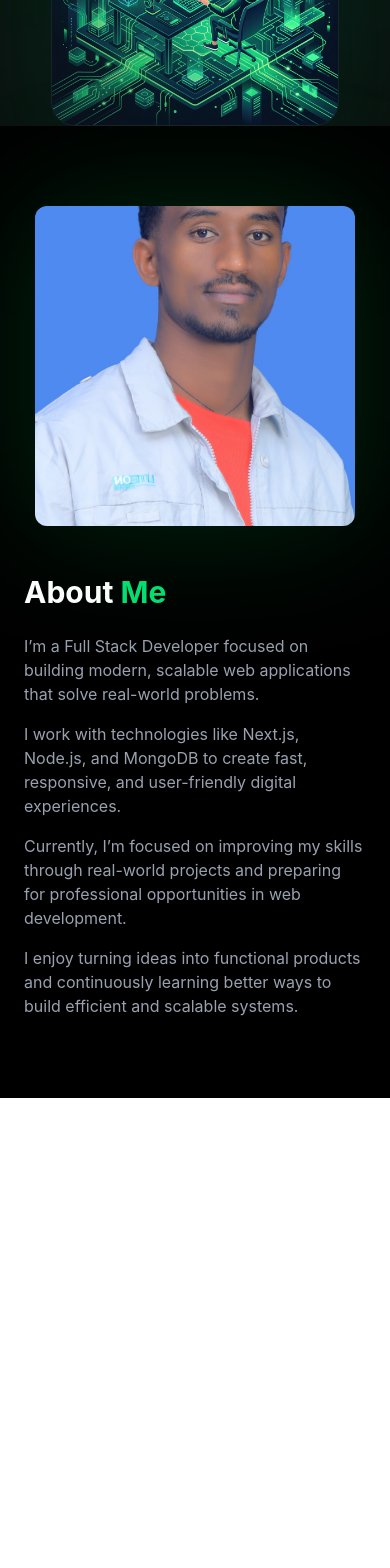
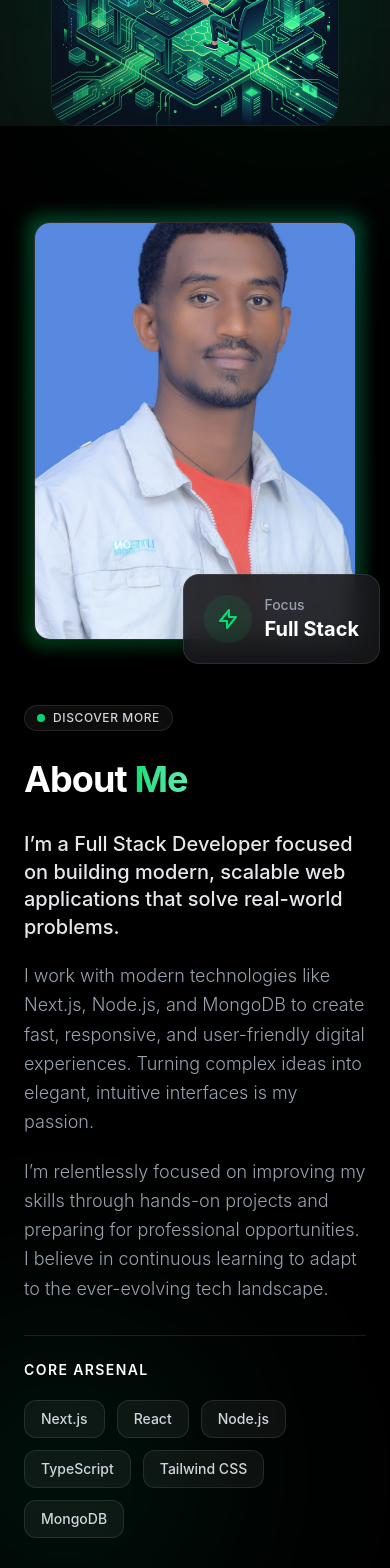
Before and after one commit to Teshome-Worku/FUTURE_FS_01, a Next.js app in the folder apps/frontend/: page / in a window 390 px wide. Shown: the part 780-2348 px from the top of the page. Before the commit the page ends 1878 px from the top, so only its background shows below. Built offline with nearby package versions, Linux system fonts and the light colour scheme.

Commit message:
feat: implement responsive Navbar component and initial About section structure

```diff
--- a/apps/frontend/src/components/Navbar.tsx
+++ b/apps/frontend/src/components/Navbar.tsx
@@ -98,6 +98,7 @@ export default function Navbar() {
                         href={hireMeHref}
                         id="navbar-hire-me"
                         title="Whatsapp"
+                        target="_blank"
                         // onClick={() => setActiveLink("#contact")}
                         className="group hidden md:inline-flex items-center gap-2 px-5 py-2.5 text-sm font-semibold rounded-lg
               bg-emerald-500 text-[#0a0f0d]
@@ -184,6 +185,7 @@ export default function Navbar() {
                             setActiveLink("#contact");
                             setMobileOpen(false);
                         }}
+                        target="_blank"
                         className="mt-4 flex items-center justify-center gap-2 w-full px-5 py-3 text-sm font-semibold rounded-lg
               bg-emerald-500 text-[#0a0f0d]
               hover:bg-emerald-400 hover:shadow-[0_0_24px_rgba(52,211,153,0.35)]
--- a/apps/frontend/src/sections/About.tsx
+++ b/apps/frontend/src/sections/About.tsx
@@ -1,45 +1,95 @@
 import Image from "next/image";
 import aboutImage from "@/assets/profile.jpg"
+
 export default function About() {
+    const skills = [
+        "Next.js", "React", "Node.js", "TypeScript", "Tailwind CSS", "MongoDB"
+    ];
+
     return (
-        <section className="bg-black text-white px-6 py-20" id="about">
-            <div className="max-w-6xl mx-auto grid md:grid-cols-2 gap-12 items-center">
+        <section className="bg-black text-white px-6 py-24 relative overflow-hidden" id="about">
+            {/* Background Decorations */}
+            <div className="absolute top-0 left-0 w-full h-full overflow-hidden pointer-events-none z-0">
+                <div className="absolute -top-1/4 -right-1/4 w-96 h-96 bg-green-500/10 blur-[120px] rounded-full mix-blend-screen"></div>
+                <div className="absolute bottom-0 -left-1/4 w-80 h-80 bg-emerald-500/10 blur-[100px] rounded-full mix-blend-screen"></div>
+            </div>
+
+            <div className="max-w-6xl mx-auto grid lg:grid-cols-2 gap-16 lg:gap-20 items-center relative z-10">
 
                 {/* LEFT - IMAGE */}
-                <div className="flex justify-center">
-                    <div className="relative">
-                        {/* Glow */}
-                        <div className="absolute inset-0 bg-green-500/20 blur-3xl rounded-xl"></div>
+                <div className="flex justify-center relative group">
+                    <div className="relative isolate z-10">
+                        {/* Interactive Glow Behind Image */}
+                        <div className="absolute -inset-2 bg-gradient-to-tr from-green-500 to-emerald-400 rounded-2xl blur opacity-30 group-hover:opacity-60 transition duration-700"></div>
 
+                        <div className="relative rounded-2xl overflow-hidden border border-white/10 bg-zinc-900 shadow-2xl transition-transform duration-700 group-hover:-translate-y-2">
                             <Image
                                 src={aboutImage}
                                 alt="About me"
-                            className="relative w-80 h-80 object-cover rounded-xl"
+                                className="relative w-80 sm:w-96 h-[26rem] sm:h-[30rem] object-cover object-center grayscale-[15%] group-hover:grayscale-0 transition-all duration-700 hover:scale-105"
                             />
+                        </div>
+
+                        {/* Decorative floating badge */}
+                        <div className="absolute -bottom-6 -right-6 lg:-right-10 bg-zinc-900/90 backdrop-blur-md border border-white/10 p-5 rounded-2xl shadow-2xl shadow-black/50 transform group-hover:-translate-y-4 group-hover:-rotate-3 transition-all duration-500 z-20">
+                            <div className="flex items-center gap-3">
+                                <div className="w-12 h-12 rounded-full bg-green-500/10 flex items-center justify-center text-green-400">
+                                    <svg xmlns="http://www.w3.org/2000/svg" className="h-6 w-6" fill="none" viewBox="0 0 24 24" stroke="currentColor">
+                                        <path strokeLinecap="round" strokeLinejoin="round" strokeWidth={2} d="M13 10V3L4 14h7v7l9-11h-7z" />
+                                    </svg>
+                                </div>
+                                <div>
+                                    <p className="text-sm text-gray-400 font-medium">Focus</p>
+                                    <p className="text-xl font-bold text-white">Full Stack</p>
+                                </div>
+                            </div>
+                        </div>
                     </div>
                 </div>
 
                 {/* RIGHT - CONTENT */}
-                <div>
-                    <h2 className="text-3xl md:text-4xl font-bold mb-6">
-                        About <span className="text-green-400">Me</span>
+                <div className="space-y-8">
+                    {/* Header */}
+                    <div className="space-y-3">
+                        <div className="inline-flex items-center gap-2 px-3 py-1 rounded-full bg-white/5 border border-white/10">
+                            <span className="w-2 h-2 rounded-full bg-green-400 animate-pulse"></span>
+                            <span className="text-gray-300 text-xs font-medium uppercase tracking-wider">Discover More</span>
+                        </div>
+                        <h2 className="text-4xl md:text-5xl lg:text-6xl font-bold tracking-tight mt-4">
+                            About <span className="text-transparent bg-clip-text bg-gradient-to-r from-green-400 to-emerald-300">Me</span>
                         </h2>
+                    </div>
 
-                    <p className="text-gray-400 mb-4">
+                    {/* Text content with improved typography */}
+                    <div className="space-y-5 text-gray-400 leading-relaxed text-lg font-light">
+                        <p className="text-gray-200 font-medium text-xl leading-snug">
                             I’m a Full Stack Developer focused on building modern, scalable web applications that solve real-world problems.
                         </p>
 
-                    <p className="text-gray-400 mb-4">
-                        I work with technologies like Next.js, Node.js, and MongoDB to create fast, responsive, and user-friendly digital experiences.
+                        <p>
+                            I work with modern technologies like Next.js, Node.js, and MongoDB to create fast, responsive, and user-friendly digital experiences. Turning complex ideas into elegant, intuitive interfaces is my passion.
                         </p>
 
-                    <p className="text-gray-400 mb-4">
-                        Currently, I’m focused on improving my skills through real-world projects and preparing for professional opportunities in web development.
+                        <p>
+                            I’m relentlessly focused on improving my skills through hands-on projects and preparing for professional opportunities. I believe in continuous learning to adapt to the ever-evolving tech landscape.
                         </p>
+                    </div>
 
-                    <p className="text-gray-400">
-                        I enjoy turning ideas into functional products and continuously learning better ways to build efficient and scalable systems.
-                    </p>
+                    {/* Skill Tags */}
+                    <div className="pt-6 border-t border-white/10">
+                        <p className="text-sm font-semibold text-white mb-5 uppercase tracking-widest text-opacity-80">Core Arsenal</p>
+                        <div className="flex flex-wrap gap-3">
+                            {skills.map((skill) => (
+                                <span
+                                    key={skill}
+                                    className="px-4 py-2 bg-white/5 border border-white/10 rounded-xl text-sm font-medium text-gray-300 hover:text-green-400 hover:border-green-400/50 hover:bg-green-400/10 hover:shadow-[0_0_15px_rgba(74,222,128,0.15)] transition-all duration-300 cursor-default"
+                                >
+                                    {skill}
+                                </span>
+                            ))}
+                        </div>
+                    </div>
+
                 </div>
 
             </div>
```
Lines whose indentation alone changed are shown as unchanged.
